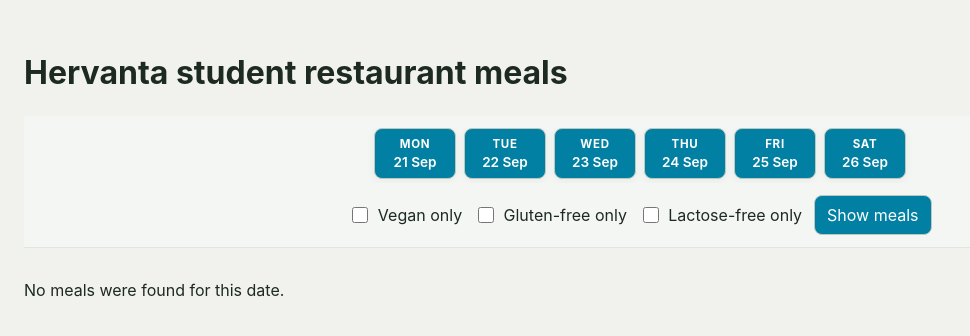
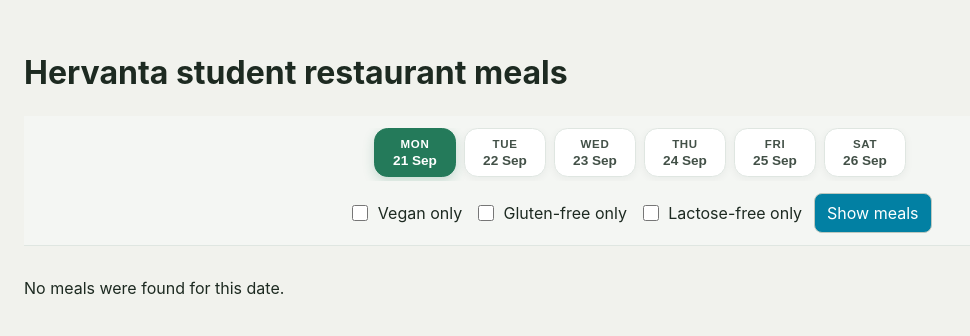
Before and after one commit to lacrimosab/unisafka-filtering, a FastAPI app: page / in a window 1280 px wide. Shown: the top 336 px of the page, without its empty margins (0-970 px from the left). Run offline with FastAPI, Linux system fonts and the light colour scheme; data that the repository does not hold is empty.

Commit message:
cleanup of redundant button styles in css and addition of hover animations

```diff
--- a/static/styles.css
+++ b/static/styles.css
@@ -22,17 +22,14 @@ body {
     padding: 2rem 1.5rem;
 }
 
-.date-form button {
+.date-form > button {
     min-height: 2.5rem;
     padding: 0.5rem 0.75rem;
     border: 1px solid #bdc8bf;
     border-radius: 0.5rem;
-    font: inherit;
-}
-
-.date-form button {
     background-color: #0280a3;
     color: white;
+    font: inherit;
     cursor: pointer;
 }
 
@@ -84,6 +81,27 @@ body {
 
     box-shadow: 0 2px 8px rgba(29, 42, 33, 0.05);
     cursor: pointer;
+
+    transition:
+        transform 0.15s ease,
+        box-shadow 0.15s ease;
+}
+
+.date-option--selected {
+    background-color: #247a5a;
+    color: white;
+    border-color: #247a5a;
+    box-shadow: 0 4px 12px rgba(36, 122, 90, 0.22);
+}
+
+.date-option:hover {
+    transform: translateY(-1px);
+    box-shadow: 0 4px 12px rgba(29, 42, 33, 0.13);
+}
+
+.date-option:focus-visible {
+    outline: 3px solid rgba(36, 122, 90, 0.3);
+    outline-offset: 2px;
 }
 
 .date-option-weekday {
```
